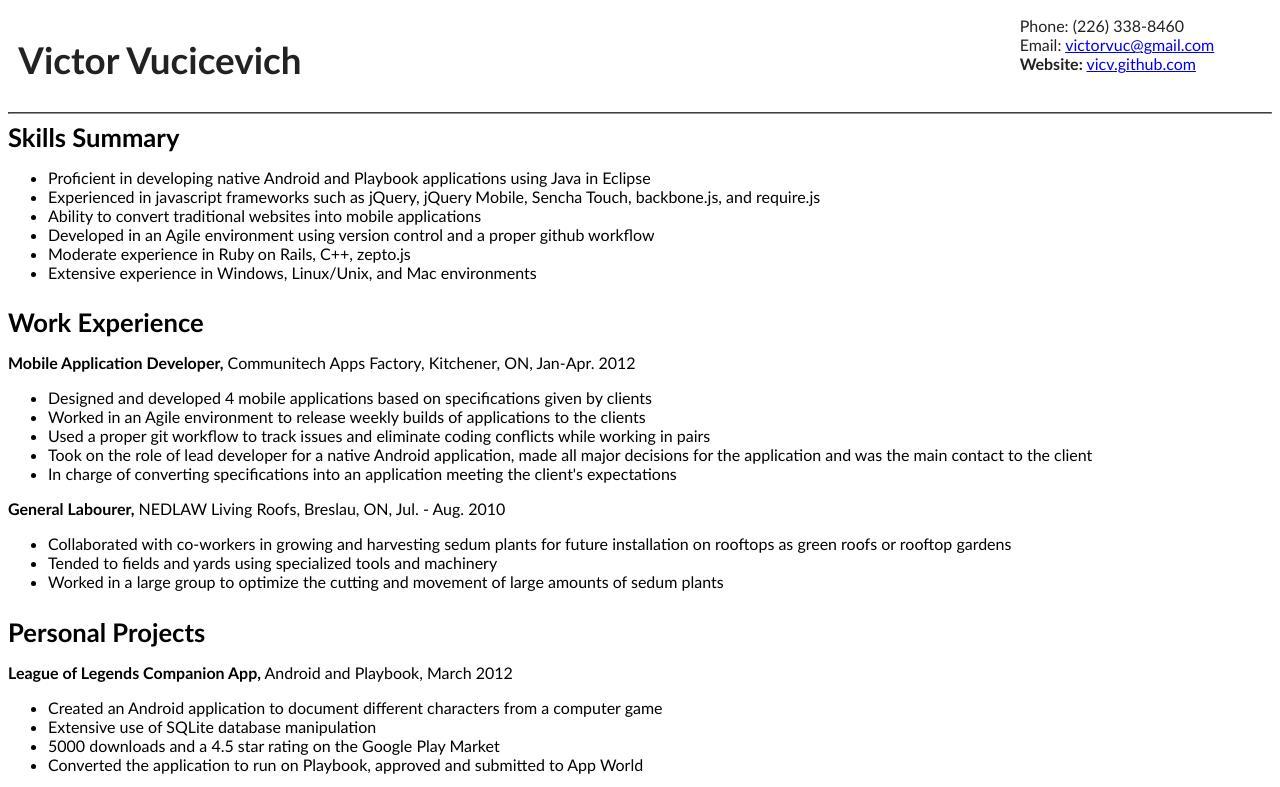
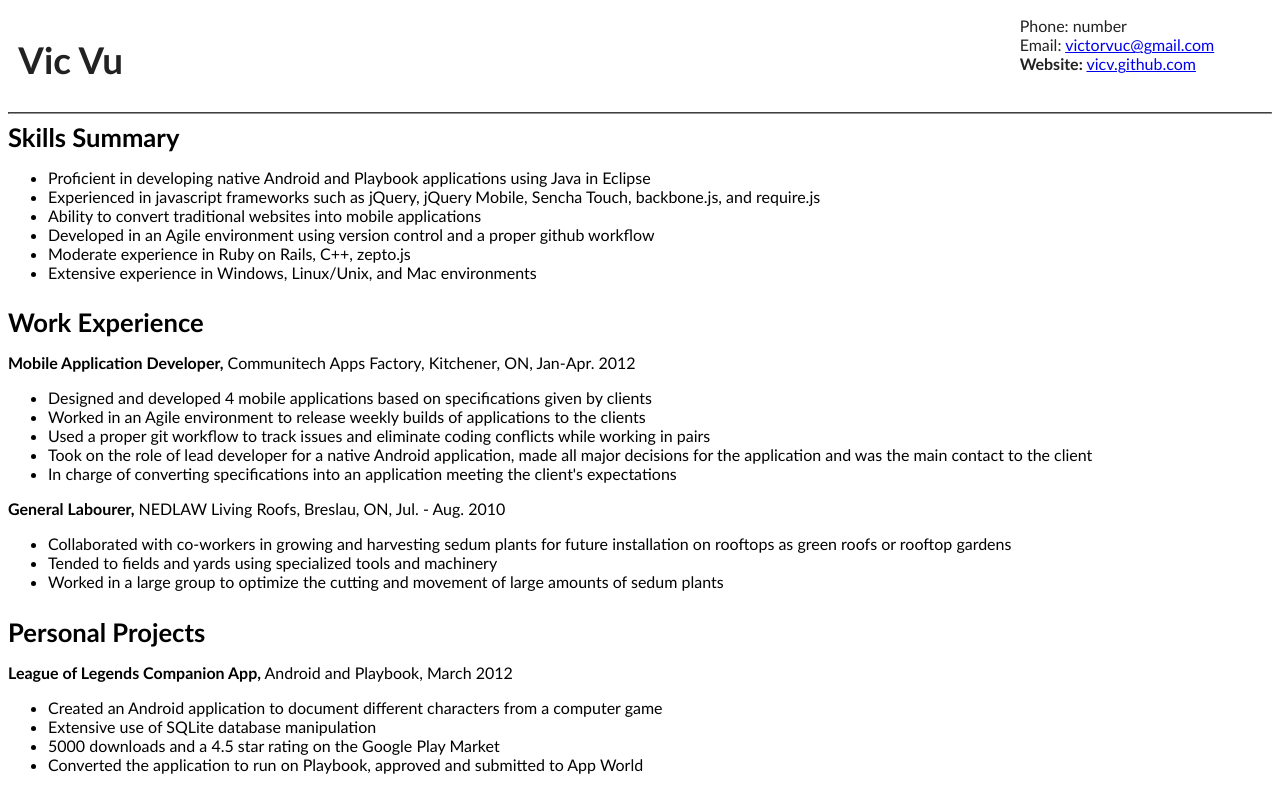
Before and after one commit to VicV/vicv.github.comOLD, a website: page templates/resumesimple.html in a window 1280 px wide. Shown: the top 787 px of the page. Drawn offline with Linux system fonts and the light colour scheme.

Commit message:
Update templates/resumesimple.html
Vals bein paranoid

```diff
--- a/templates/resumesimple.html
+++ b/templates/resumesimple.html
@@ -59,10 +59,10 @@
   <table id="infotable" width="100%" >
     <tr>
       <td width = "65%">
-        <h2 id="name"> Victor Vucicevich </h2>
+        <h2 id="name"> Vic Vu </h2>
       </td>
       <td id = "infos">
-  			  Phone: (226) 338-8460
+  			  Phone: number
         <br>
           Email: <a href="mailto:victorvuc@gmail.com">victorvuc@gmail.com</a>
         <br>
```
